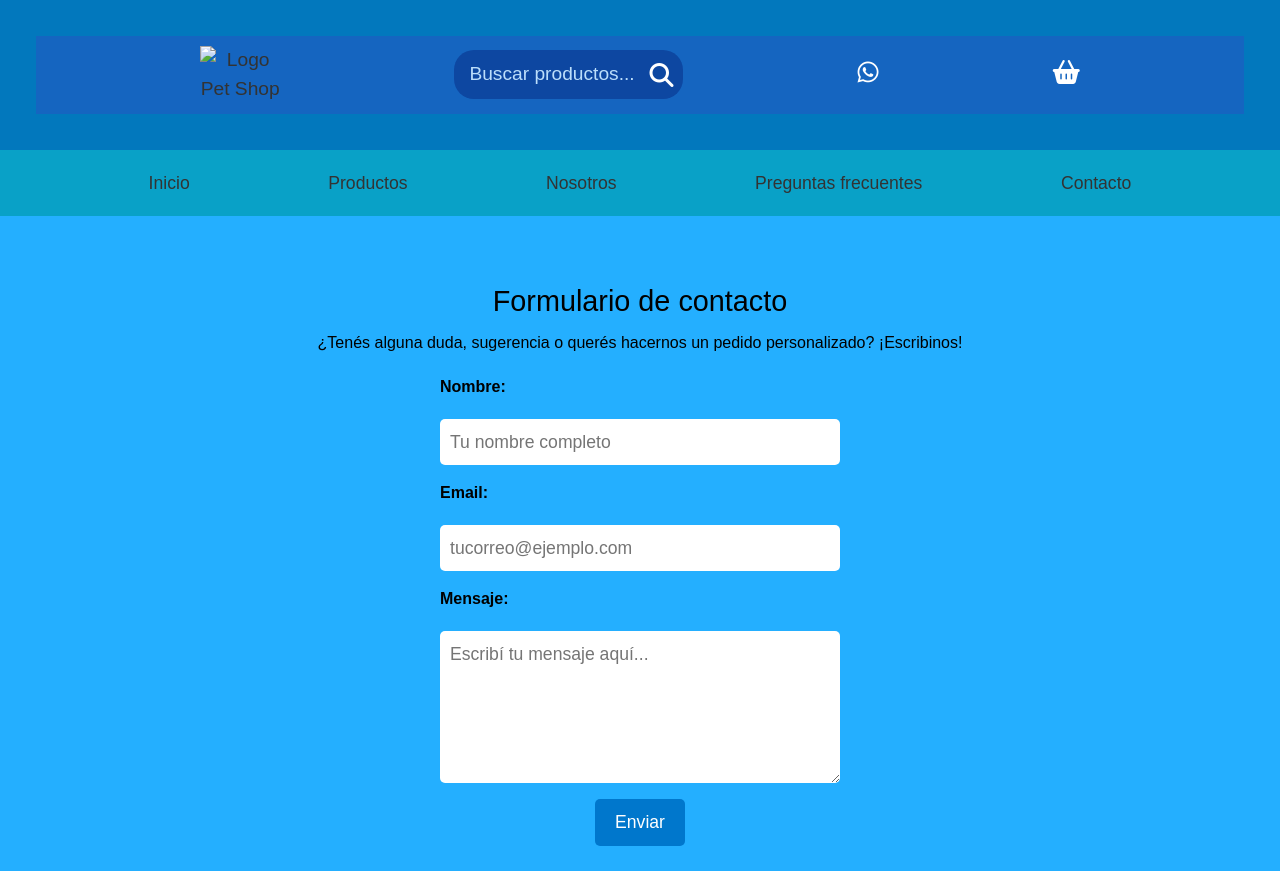
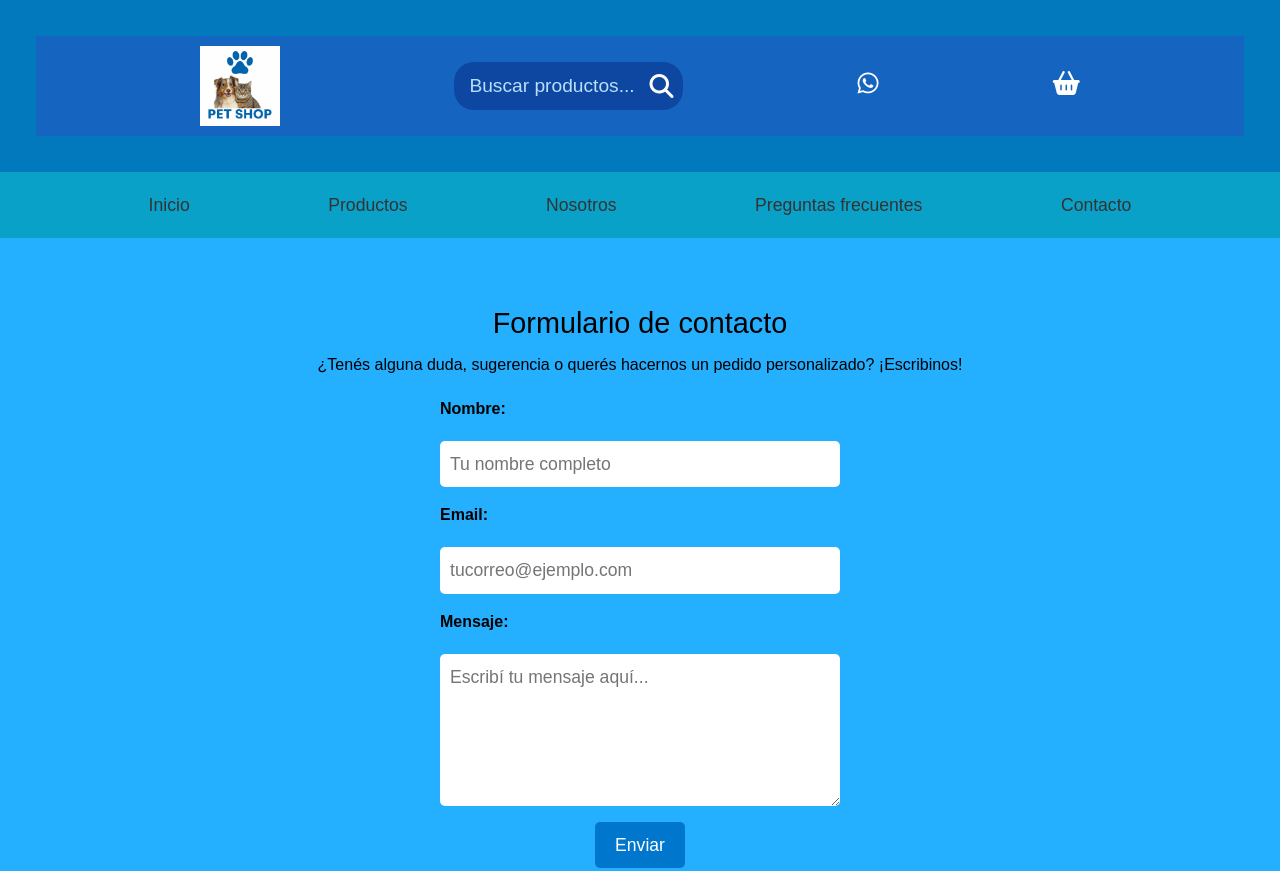
Before and after one commit to lucastech120/petshop-lucas, a plain HTML site: page page/contacto.html in a window 1280 px wide. Shown: the top 871 px of the page. Drawn offline with nearby package versions, Linux system fonts and the light colour scheme; files that its build step writes are made by us from their sources; the site is published under a folder, as on GitHub Pages, so addresses that start at the root find nothing.

Commit message:
Rutas relativas Gitpages Fix v2

```diff
--- a/page/contacto.html
+++ b/page/contacto.html
@@ -29,7 +29,7 @@
     <section class="layout">
       <header class="header">
         <div class="header-div">
-          <img src="/img/petshop-logo.png" alt="Logo Pet Shop" class="logo" />
+          <img src="../img/petshop-logo.png" alt="Logo Pet Shop" class="logo" />
           <div class="search-box">
             <input type="text" placeholder="Buscar productos..." />
             <i class="fas fa-search"></i>
```
Also changed, not shown: page/faq.html (+1 -1 lines), page/nosotros.html (+1 -1 lines).
